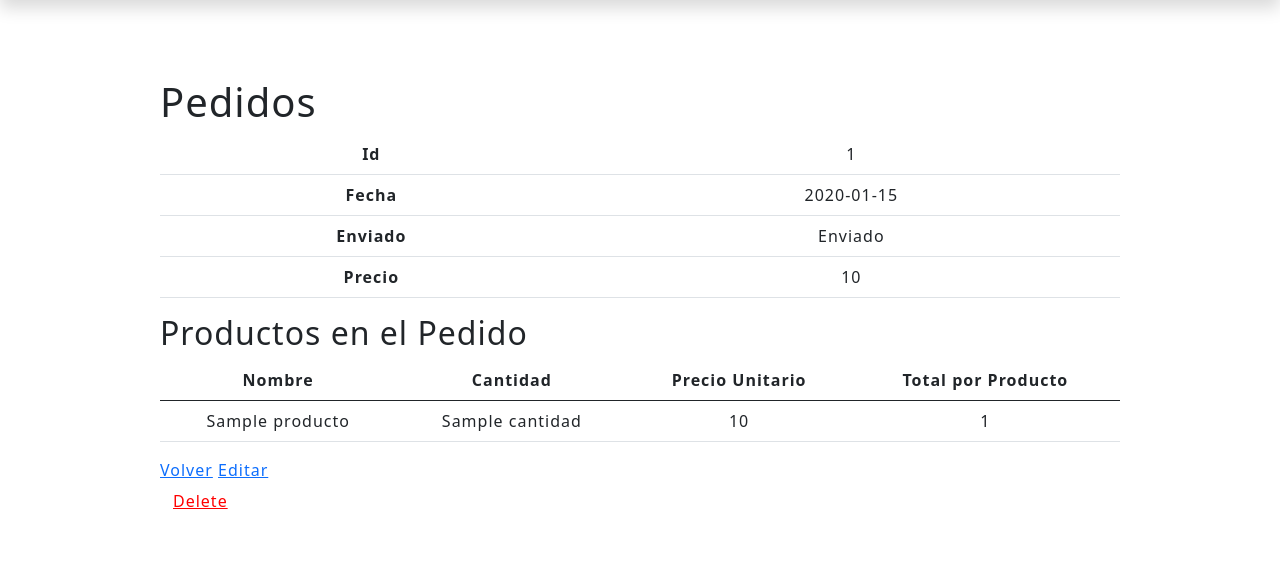
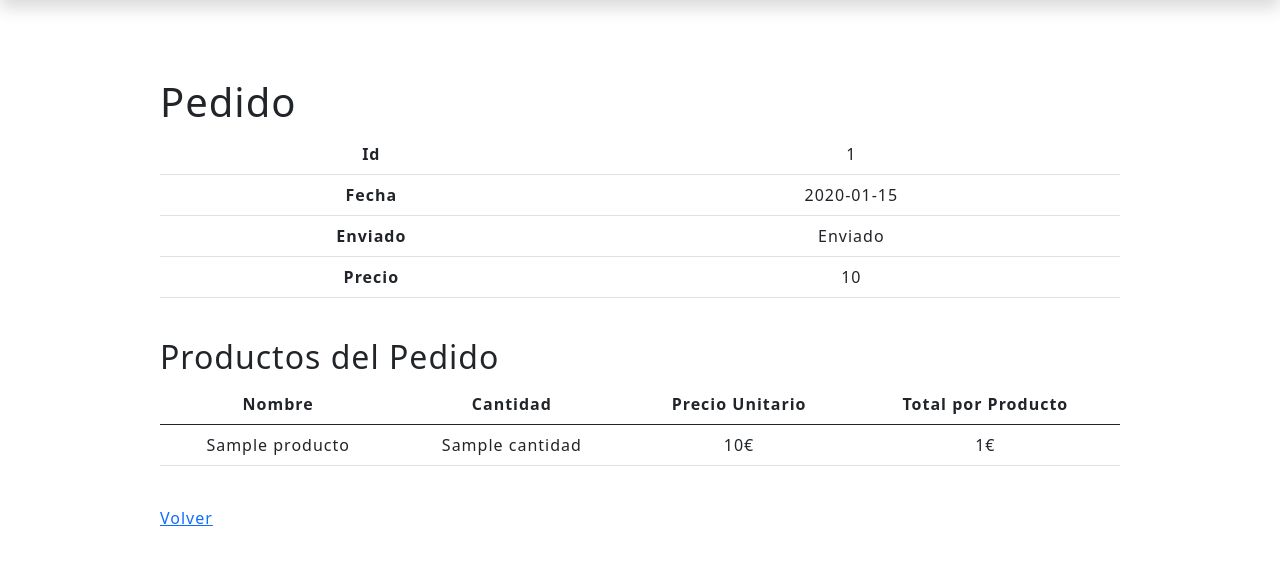
Before and after one commit to MiguelHurtadoDevelop/ProyectoSymfony, a Symfony app: template templates/pedidos/show.html.twig in a window 1280 px wide. Shown: the part 82-647 px from the top of the page. Run offline with Twig, Linux system fonts and the light colour scheme; the template is opened without the code that fills it: most values are stand-ins (such as "Sample title", 1, 10 or a date in 2020); some libraries are stand-ins or nearby versions.

Commit message:
Estilo pedido

```diff
--- a/templates/pedidos/show.html.twig
+++ b/templates/pedidos/show.html.twig
@@ -4,7 +4,7 @@
 
 {% block body %}
     <main>
-        <h1>Pedidos</h1>
+        <h1>Pedido</h1>
 
         <table class="table">
             <tbody>
@@ -27,7 +27,8 @@
             </tbody>
         </table>
 
-        <h2>Productos en el Pedido</h2>
+        <br>
+        <h2>Productos del Pedido</h2>
 
         <table class="table">
             <thead>
@@ -43,15 +44,14 @@
                     <tr>
                         <td>{{ producto.nombre }}</td>
                         <td>{{ producto.cantidad }}</td>
-                        <td>{{ producto.precio }}</td>
-                        <td>{{ producto.totalPorProducto }}</td>
+                        <td>{{ producto.precio }}€</td>
+                        <td>{{ producto.totalPorProducto }}€</td>
                     </tr>
                 {% endfor %}
             </tbody>
         </table>
 
+        <br>
         <a href="{{ path('app_pedidos_index') }}">Volver</a>
-        <a href="{{ path('app_pedidos_edit', {'id': pedido.id}) }}">Editar</a>
-        {{ include('pedidos/_delete_form.html.twig') }}
     </main>
 {% endblock %}
```
